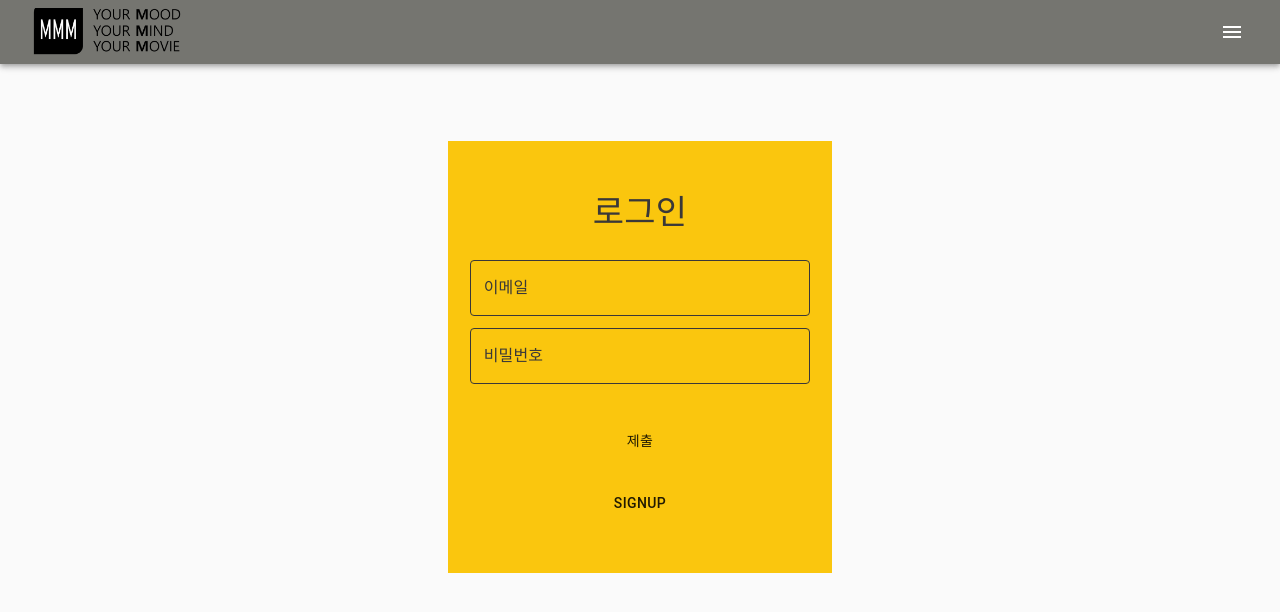
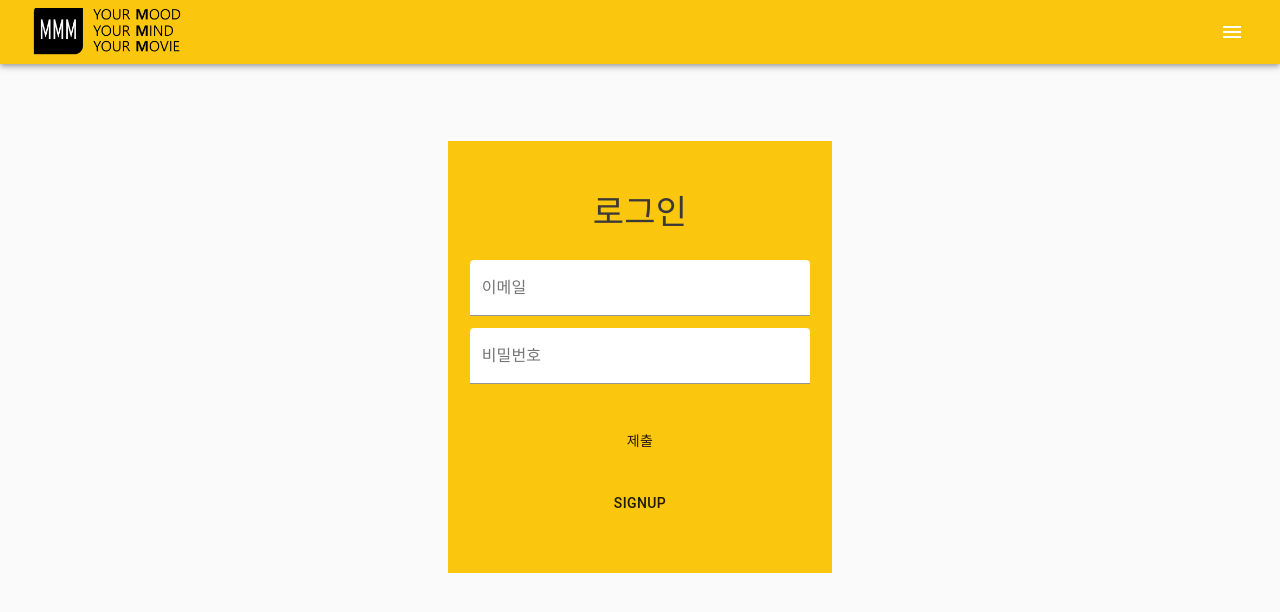
Before and after one commit to jhee514/YummyDiary, a React (Create React App) app in the folder sub2/react-front/: page / in a window 1280 px wide. Shown: the top 612 px of the page. Built offline with nearby package versions, Linux system fonts and the light colour scheme.

Commit message:
200403 | Change Textfield in login | Hansol
Former-commit-id: e99ef227a677b76e801e899b973d4e9127a4fa0d

```diff
--- a/sub2/react-front/src/Component/Header.jsx
+++ b/sub2/react-front/src/Component/Header.jsx
@@ -20,7 +20,7 @@ const useStyles = makeStyles(theme => ({
     flexGrow: 1
   },
   bar: {
-    backgroundColor: "#757570"
+    backgroundColor: "#FAC60E"
   },
   logo: {
     marginRight: "20px",
--- a/sub2/react-front/src/Component/Home.jsx
+++ b/sub2/react-front/src/Component/Home.jsx
@@ -13,25 +13,11 @@ import {
 
 const CssTextField = withStyles({
   root: {
-    "& label.Mui-focused": {
-      color: "#3A3838"
+    "& .MuiFilledInput-root" :{
+      backgroundColor : "#FFFFFF"
     },
-    "& .MuiInput-underline:after": {
-      borderBottomColor: "#3A3838"
-    },
-    "& .MuiOutlinedInput-root": {
-      "& fieldset": {
-        borderColor: "#3A3838"
-      },
-      "&:hover fieldset": {
-        borderColor: "#3A3838 "
-      },
-      "&.Mui-focused fieldset": {
-        borderColor: "#3A3838"
-      }
-    },
-    "& label.MuiInputLabel-outlined": {
-      color: "#3A3838"
+    "& .MuiFilledInput-underline:after" : {
+      borderBottom : "2px solid #000000"
     }
   }
 })(TextField);
@@ -104,14 +90,14 @@ const Home = props => {
           className={classes.textfield}
           label="이메일"
           name="a_email"
-          variant="outlined"
+          variant="filled"
           onChange={inputChangeEvent}
         />
         <CssTextField
           className={classes.textfield}
           label="비밀번호"
           name="a_pw"
-          variant="outlined"
+          variant="filled"
           onChange={inputChangeEvent}
           type="password"
         />
```
